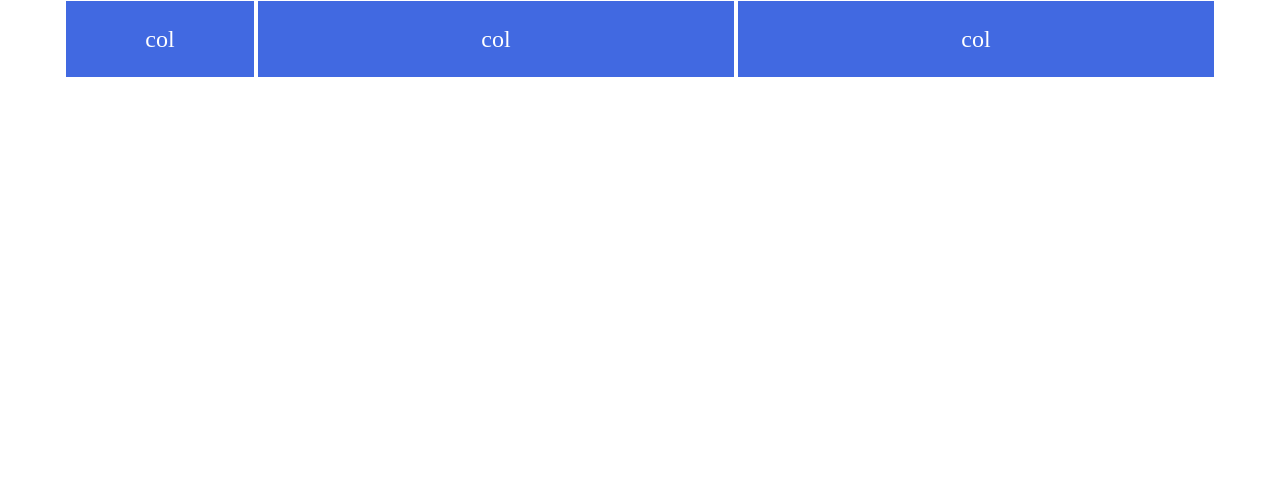
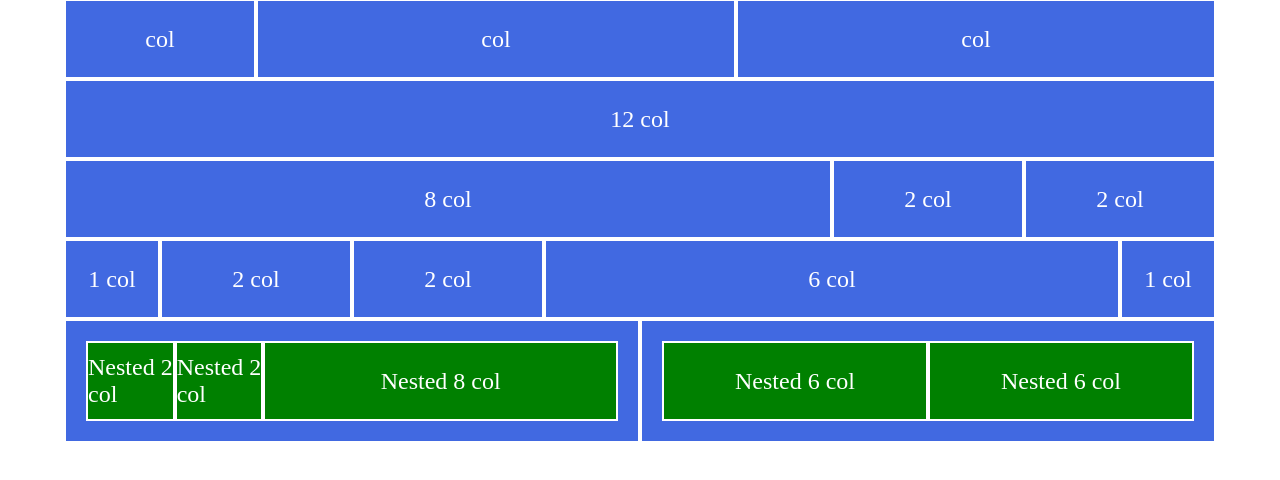
Before and after one commit to samuelecozzubbo/html-css-12bool, a plain HTML site: page index.html in a window 1280 px wide. Shown: the part 118-598 px from the top of the page. Drawn offline with Linux system fonts and the light colour scheme.

Commit message:
section 1 completed

```diff
--- a/css/style.css
+++ b/css/style.css
@@ -9,17 +9,31 @@
     font-weight: bolder;
 }
 
-.blue-box{
+.box{
     width: 100%;
     height: 100%;
     background-color: royalblue;
     color: white;
     display: flex;
+    align-items: center;
     justify-content: center;
-    align-items: center;
+
+}
+
+.blue{
+    background-color: royalblue;
+}
+
+.green{
+    background-color: green;
 }
 
 .box-text{
     color: white;
     font-size: 1.5em;
 }
+
+.box > .row{
+    width: 100%;
+    padding: 20px;
+}
--- a/index.html
+++ b/index.html
@@ -16,73 +16,73 @@
             <div class="row">
                 <!-- col-1 -->
                 <div class="col-1">
-                    <div class="blue-box">
+                    <div class="box blue">
                         <div class="box-text">1 col</div>
                     </div>
                 </div>
                 <!-- col-1 -->
                 <div class="col-1">
-                    <div class="blue-box">
+                    <div class="box blue">
                         <div class="box-text">1 col</div>
                     </div>
                 </div>
                 <!-- col-1 -->
                 <div class="col-1">
-                    <div class="blue-box">
+                    <div class="box blue">
                         <div class="box-text">1 col</div>
                     </div>
                 </div>
                 <!-- col-1 -->
                 <div class="col-1">
-                    <div class="blue-box">
+                    <div class="box blue">
                         <div class="box-text">1 col</div>
                     </div>
                 </div>
                 <!-- col-1 -->
                 <div class="col-1">
-                    <div class="blue-box">
+                    <div class="box blue">
                         <div class="box-text">1 col</div>
                     </div>
                 </div>
                 <!-- col-1 -->
                 <div class="col-1">
-                    <div class="blue-box">
+                    <div class="box blue">
                         <div class="box-text">1 col</div>
                     </div>
                 </div>
                 <!-- col-1 -->
                 <div class="col-1">
-                    <div class="blue-box">
+                    <div class="box blue">
                         <div class="box-text">1 col</div>
                     </div>
                 </div>
                 <!-- col-1 -->
                 <div class="col-1">
-                    <div class="blue-box">
+                    <div class="box blue">
                         <div class="box-text">1 col</div>
                     </div>
                 </div>
                 <!-- col-1 -->
                 <div class="col-1">
-                    <div class="blue-box">
+                    <div class="box blue">
                         <div class="box-text">1 col</div>
                     </div>
                 </div>
                 <!-- col-1 -->
                 <div class="col-1">
-                    <div class="blue-box">
+                    <div class="box blue">
                         <div class="box-text">1 col</div>
                     </div>
                 </div>
                 <!-- col-1 -->
                 <div class="col-1">
-                    <div class="blue-box">
+                    <div class="box blue">
                         <div class="box-text">1 col</div>
                     </div>
                 </div>
                 <!-- col-1 -->
                 <div class="col-1">
-                    <div class="blue-box">
+                    <div class="box blue">
                         <div class="box-text">1 col</div>
                     </div>
                 </div>
@@ -91,20 +91,133 @@
             <div class="row">
                 <!-- col-2 -->
                 <div class="col-2">
-                    <div class="blue-box">
+                    <div class="box blue">
                         <div class="box-text">col</div>
                     </div>
                 </div>
                 <!-- col-5 -->
                 <div class="col-5">
-                    <div class="blue-box">
+                    <div class="box blue">
                         <div class="box-text">col</div>
                     </div>
                 </div>
                 <!-- col-5 -->
                 <div class="col-5">
-                    <div class="blue-box">
+                    <div class="box blue">
                         <div class="box-text">col</div>
+                    </div>
+                </div>
+            </div>
+            <!-- ROW 3 -->
+            <div class="row">
+                <!-- col-12 -->
+                <div class="col-12">
+                    <div class="box blue">
+                        <div class="box-text">12 col</div>
+                    </div>
+                </div>
+            </div>
+            <!-- ROW 4 -->
+            <div class="row">
+                <!-- col-8 -->
+                <div class="col-8">
+                    <div class="box blue">
+                        <div class="box-text">8 col</div>
+                    </div>
+                </div>
+                <!-- col-2 -->
+                <div class="col-2">
+                    <div class="box blue">
+                        <div class="box-text">2 col</div>
+                    </div>
+                </div>
+                <!-- col-2 -->
+                <div class="col-2">
+                    <div class="box blue">
+                        <div class="box-text">2 col</div>
+                    </div>
+                </div>
+            </div>
+            <!-- ROW 5 -->
+            <div class="row">
+                <!-- col-1 -->
+                <div class="col-1">
+                    <div class="box blue">
+                        <div class="box-text">1 col</div>
+                    </div>
+                </div>
+                <!-- col-2 -->
+                <div class="col-2">
+                    <div class="box blue">
+                        <div class="box-text">2 col</div>
+                    </div>
+                </div>
+                <!-- col-2 -->
+                <div class="col-2">
+                    <div class="box blue">
+                        <div class="box-text">2 col</div>
+                    </div>
+                </div>
+                <!-- col-6 -->
+                <div class="col-6">
+                    <div class="box blue">
+                        <div class="box-text">6 col</div>
+                    </div>
+                </div>
+                <!-- col-1 -->
+                <div class="col-1">
+                    <div class="box blue">
+                        <div class="box-text">1 col</div>
+                    </div>
+            </div>
+
+            </div>
+            <!-- ROW 6 -->
+            <div class="row">
+                <!-- col-6 -->
+                <div class="col-6">
+                    <div class="box blue">
+                        <!-- INSIDE ROW -->
+                        <div class="row">
+                            <!-- col-2 -->
+                            <div class="col-2">
+                                <div class="box green">
+                                    <div class="green-box box-text">Nested 2 col</div>
+                                </div>
+                            </div>
+                            <!-- col-2 -->
+                            <div class="col-2">
+                                <div class="box green">
+                                    <div class="box-text">Nested 2 col</div>
+                                </div>
+                            </div>
+                            <!-- col-8 -->
+                            <div class="col-8">
+                                <div class="box green">
+                                    <div class="box-text">Nested 8 col</div>
+                                </div>
+                            </div>
+                        </div>
+                    </div>
+                </div>
+                <!-- col-6 -->
+                <div class="col-6">
+                    <div class="box blue">
+                        <!-- INSIDE ROW -->
+                        <div class="row">
+                            <!-- col-2 -->
+                            <div class="col-6">
+                                <div class="box green">
+                                    <div class="green-box box-text">Nested 6 col</div>
+                                </div>
+                            </div>
+                            <!-- col-6 -->
+                            <div class="col-6">
+                                <div class="box green">
+                                    <div class="box-text">Nested 6 col</div>
+                                </div>
+                            </div>
+                        </div>
                     </div>
                 </div>
             </div>
```
